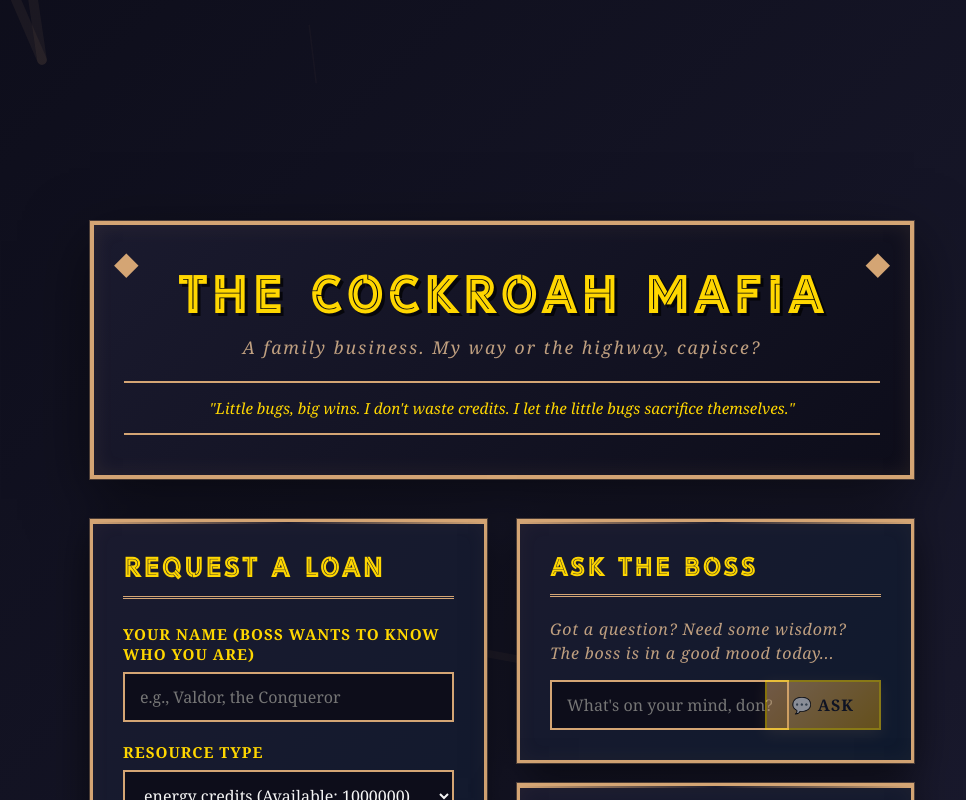
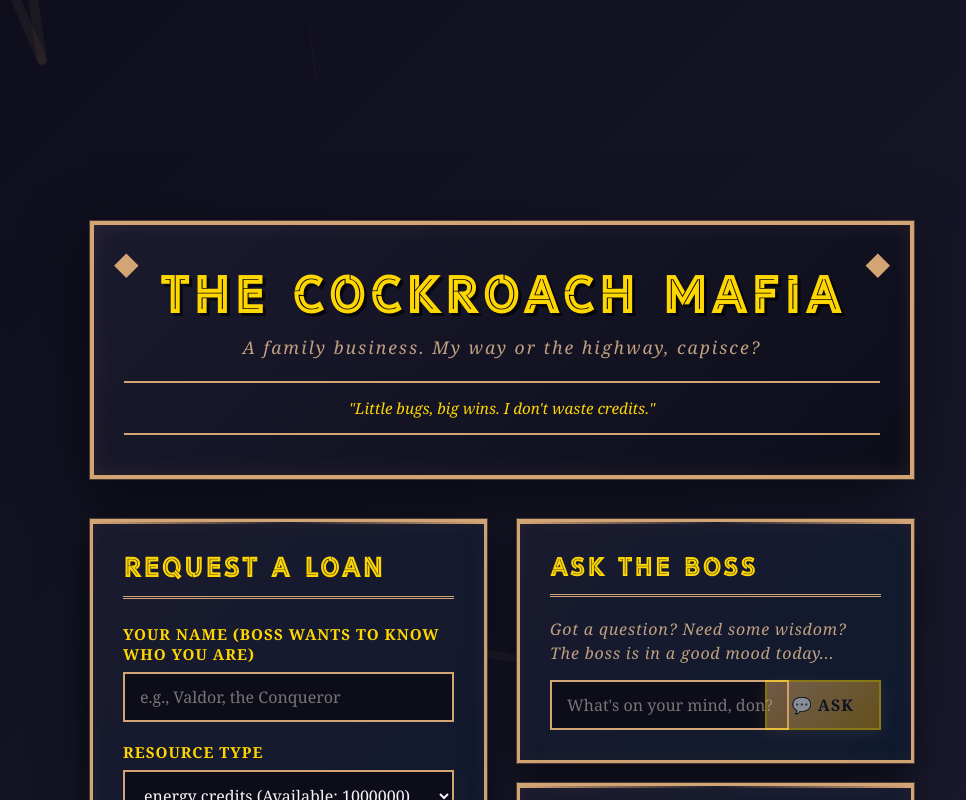
Before and after one commit to Mapy542/portfolio, a SvelteKit app: page /mafia in a window 1280 px wide. Shown: the top 800 px of the page, without its empty margins (138-1104 px from the left). Built offline with nearby package versions, Linux system fonts and the light colour scheme.

Commit message:
update typo

```diff
--- a/src/routes/mafia/+page.svelte
+++ b/src/routes/mafia/+page.svelte
@@ -356,13 +356,11 @@
 <div class="mafia-container">
 	<header class="boss-header">
 		<div class="header-content">
-			<h1>The Cockroah Mafia</h1>
+			<h1>The Cockroach Mafia</h1>
 			<p class="tagline">A family business. My way or the highway, capisce?</p>
 		</div>
 		<div class="boss-quote">
-			<em>
-				"Little bugs, big wins. I don't waste credits. I let the little bugs sacrifice themselves."
-			</em>
+			<em> "Little bugs, big wins. I don't waste credits." </em>
 		</div>
 	</header>
 
```
